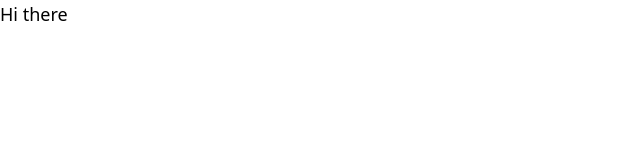
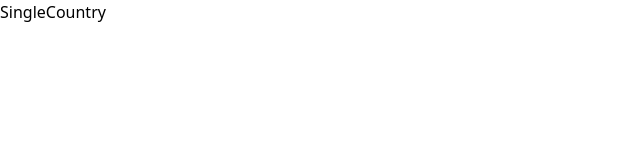
Before and after one commit to suvasis-patra/country_app, a React (Vite) app: page /1 in a window 1280 px wide. Shown: the top 160 px of the page, without its empty margins (0-640 px from the left). Built offline with nearby package versions, Linux system fonts and the light colour scheme.

Commit message:
routes created

```diff
--- a/package.json
+++ b/package.json
@@ -11,7 +11,8 @@
   },
   "dependencies": {
     "react": "^18.2.0",
-    "react-dom": "^18.2.0"
+    "react-dom": "^18.2.0",
+    "react-router-dom": "^6.23.1"
   },
   "devDependencies": {
     "@types/react": "^18.2.66",
--- a/src/App.tsx
+++ b/src/App.tsx
@@ -1,7 +1,21 @@
+import { createBrowserRouter, RouterProvider } from "react-router-dom";
+import { Landing, SingleCountry } from "./pages";
+
+const router = createBrowserRouter([
+  {
+    path: "/",
+    element: <Landing />,
+  },
+  {
+    path: "/:countryId",
+    element: <SingleCountry />,
+  },
+]);
+
 function App() {
   return (
     <>
-      <h1 className="text-lg">Hi there</h1>
+      <RouterProvider router={router} />
     </>
   );
 }
--- /dev/null
+++ b/src/pages/Landing.tsx
@@ -0,0 +1,5 @@
+const Landing = () => {
+  return <div>Landing</div>;
+};
+
+export default Landing;
--- /dev/null
+++ b/src/pages/SingleCountry.tsx
@@ -0,0 +1,5 @@
+const SingleCountry = () => {
+  return <div>SingleCountry</div>;
+};
+
+export default SingleCountry;
--- /dev/null
+++ b/src/pages/index.ts
@@ -0,0 +1,2 @@
+export { default as Landing } from "./Landing";
+export { default as SingleCountry } from "./SingleCountry";
```
Also changed, not shown: 1 other file (tests, documents, lock files or other folders).
